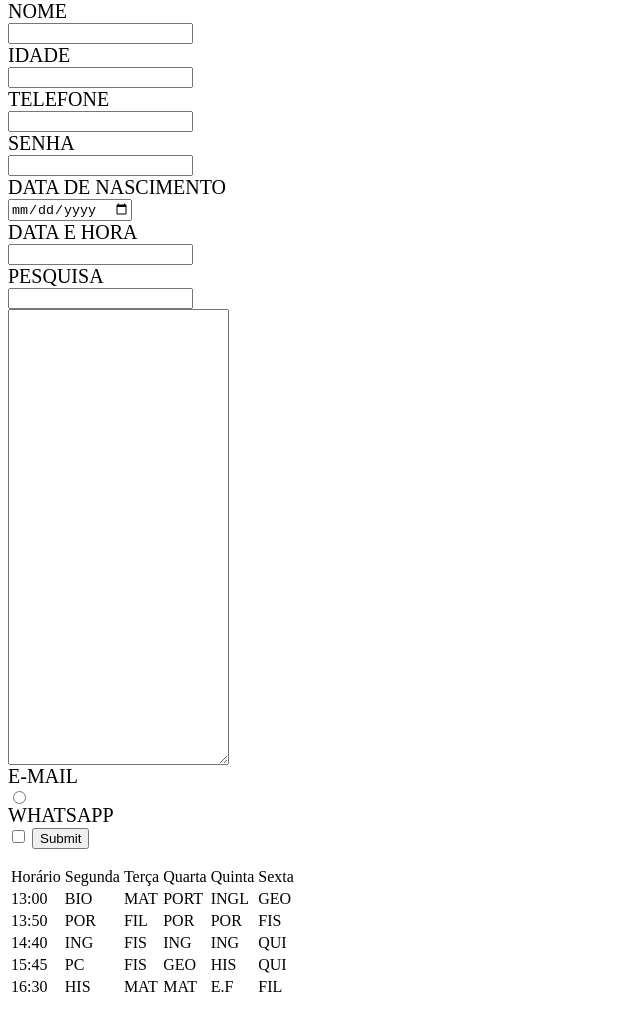
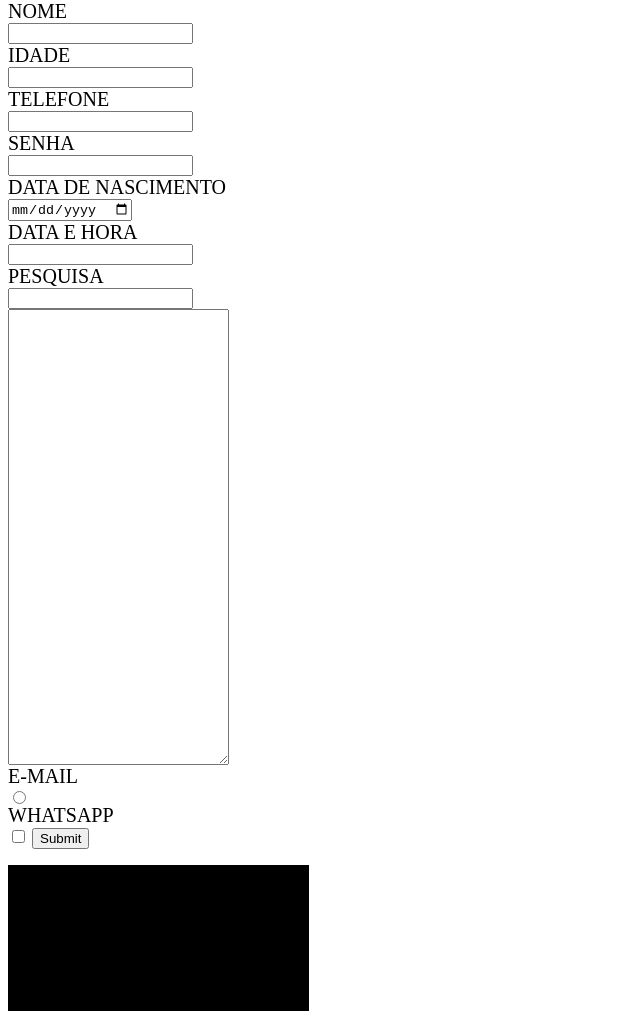
Before and after one commit to matheus899/formulario, a plain HTML site: page index.html in a window 1280 px wide. Shown: the part 66-1085 px from the top of the page, without its empty margins (0-640 px from the left). Drawn offline with Linux system fonts and the light colour scheme.

Commit message:
Update style.css

```diff
--- a/style.css
+++ b/style.css
@@ -6,3 +6,32 @@
    display:block;
    font-size:20px;
 }
+
+table {
+
+background:black;
+
+}
+
+thead {
+
+background: #555555;
+
+color: white;
+
+font-weight: bold;
+
+}
+td {
+
+border: 1px solid #000000;
+
+border-color: cor;
+
+}
+
+td, th {
+
+border: 1px solid #000000;
+
+border-color: cor;
```
